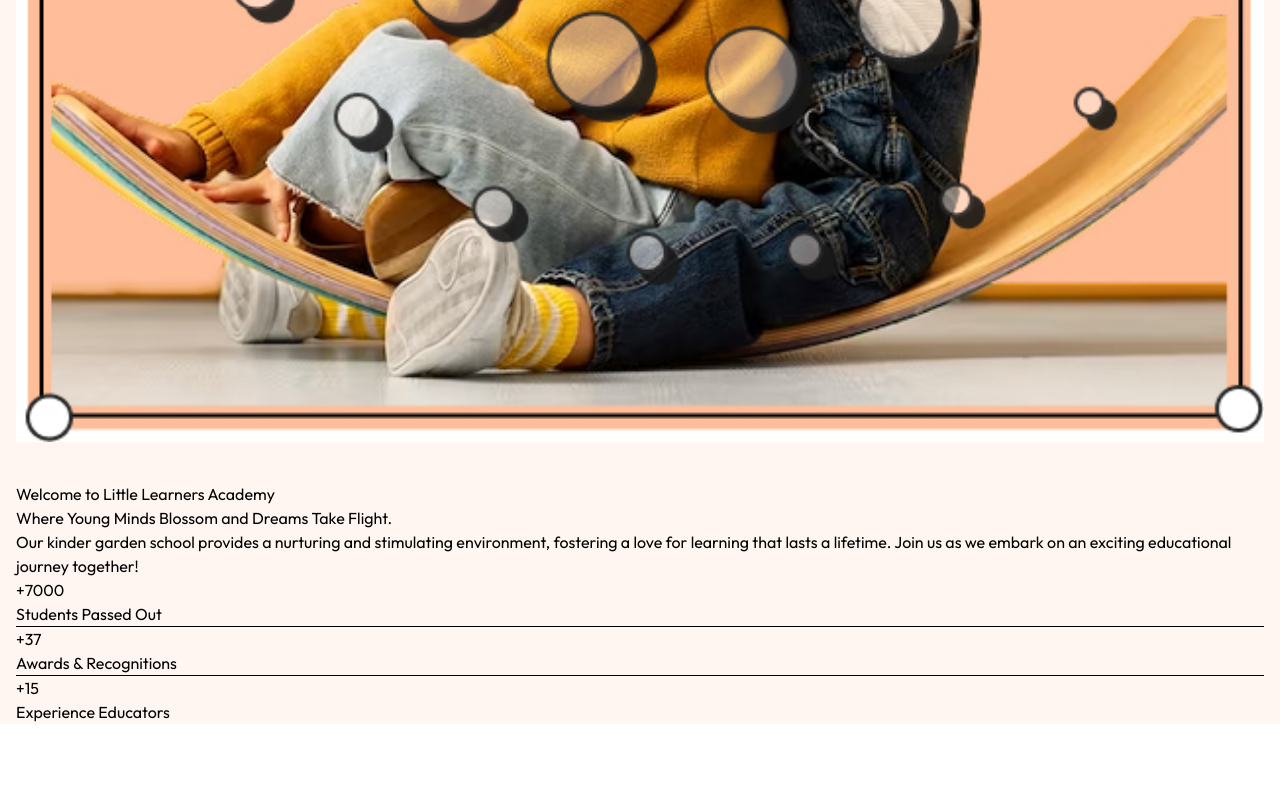
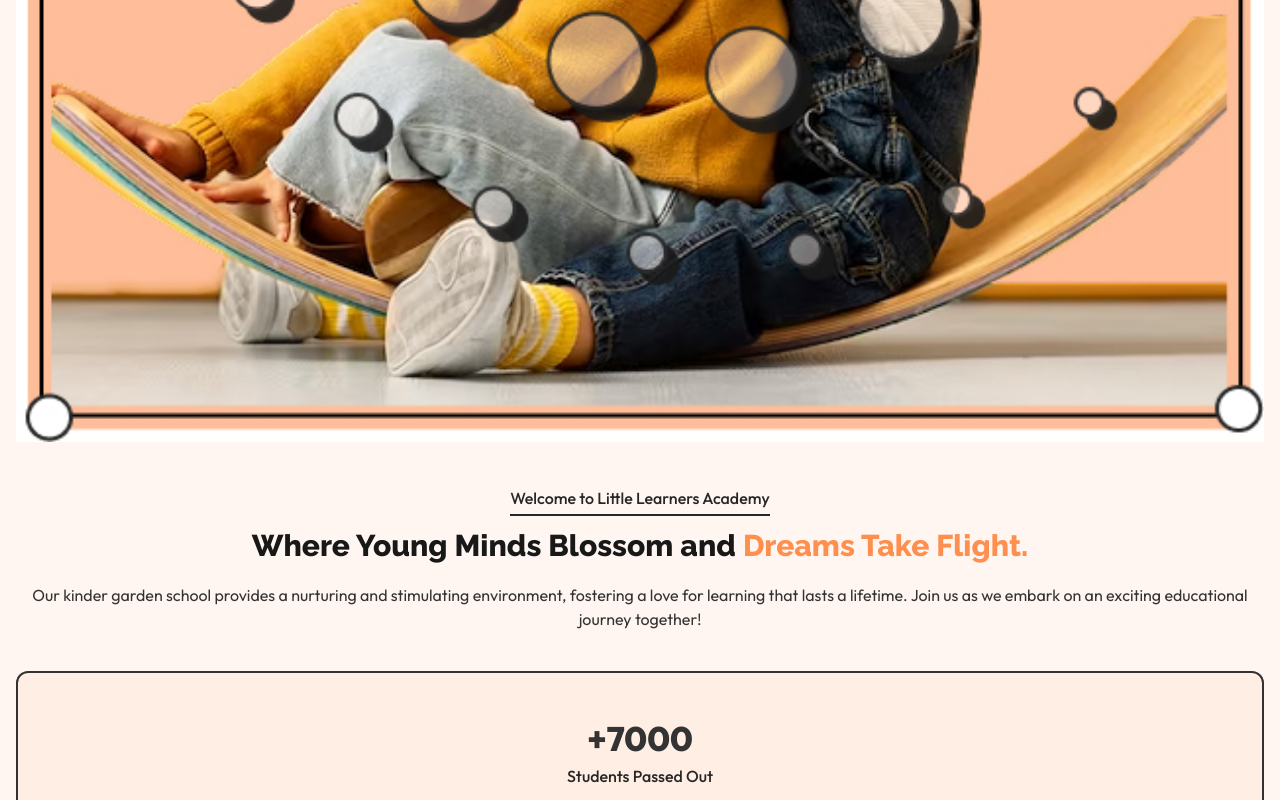
Before and after one commit to injamulhaquesomrat/little-learners, a React (Vite) app: page /#/ in a window 1280 px wide. Shown: the part 1060-1860 px from the top of the page. Before the commit the page ends 1784 px from the top, so only its background shows below. Built offline with nearby package versions, Linux system fonts and the light colour scheme.

Commit message:
feat: enhance Hero component layout and styling; add text formatting and padding adjustments

```diff
--- a/src/components/Homepage/Hero.tsx
+++ b/src/components/Homepage/Hero.tsx
@@ -1,6 +1,6 @@
 const Hero = () => {
   return (
-    <section className="w-full flex flex-col gap-10">
+    <section className="w-full flex flex-col gap-10 pb-20">
       {/* start::hero image container */}
       <div className="w-full pt-[50px]">
         <img
@@ -12,11 +12,14 @@ const Hero = () => {
       {/* end::hero image container */}
 
       {/* start::hero text container */}
-      <div>
-        <div>
-          <span>Welcome to Little Learners Academy</span>
-          <h1>
-            Where Young Minds Blossom and <span>Dreams Take Flight.</span>
+      <div className="text-center">
+        <div className="pb-10">
+          <p className="font-medium border-b-[2px] border-border leading-loose w-fit mx-auto mb-2.5 text-grey-15">
+            Welcome to Little Learners Academy
+          </p>
+          <h1 className="font-raleway text-[30px] font-extrabold text-ring leading-[1.3] mb-[1.125rem]">
+            Where Young Minds Blossom and{" "}
+            <span className="text-main">Dreams Take Flight.</span>
           </h1>
           <p>
             Our kinder garden school provides a nurturing and stimulating
@@ -24,20 +27,20 @@ const Hero = () => {
             Join us as we embark on an exciting educational journey together!
           </p>
         </div>
-        <div>
+        <div className="p-10 border-[2px] rounded-xl grid space-y-5 bg-secondary-background">
           <div>
-            <h3>+7000</h3>
-            <p>Students Passed Out</p>
+            <h3 className="text-gray-15 text-[34px] font-extrabold">+7000</h3>
+            <p className="font-medium text-grey-15">Students Passed Out</p>
           </div>
-          <hr />
+          <hr className="lg:hidden border-b" />
           <div>
-            <h3>+37</h3>
-            <p>Awards & Recognitions</p>
+            <h3 className="text-gray-15 text-[34px] font-extrabold">+37</h3>
+            <p className="font-medium text-grey-15">Awards & Recognitions</p>
           </div>
-          <hr />
+          <hr className="lg:hidden border-b" />
           <div>
-            <h3>+15</h3>
-            <p>Experience Educators</p>
+            <h3 className="text-gray-15 text-[34px] font-extrabold">+15</h3>
+            <p className="font-medium text-grey-15">Experience Educators</p>
           </div>
         </div>
       </div>
--- a/src/index.css
+++ b/src/index.css
@@ -66,6 +66,8 @@
   --font-weight-base: 500;
   --font-weight-heading: 700;
 
+  --color-grey-15: var(--grey-15);
+
   --breakpoint-2xl: 90rem;
   --breakpoint-3xl: 120rem;
 }
--- a/src/layouts/Root.tsx
+++ b/src/layouts/Root.tsx
@@ -3,7 +3,7 @@ import { Outlet } from "react-router";
 
 const Root = () => {
   return (
-    <div className="bg-background font-outfit">
+    <div className="bg-background font-outfit text-[var(--grey-20)]">
       <Navbar />
       <Outlet />
     </div>
```
